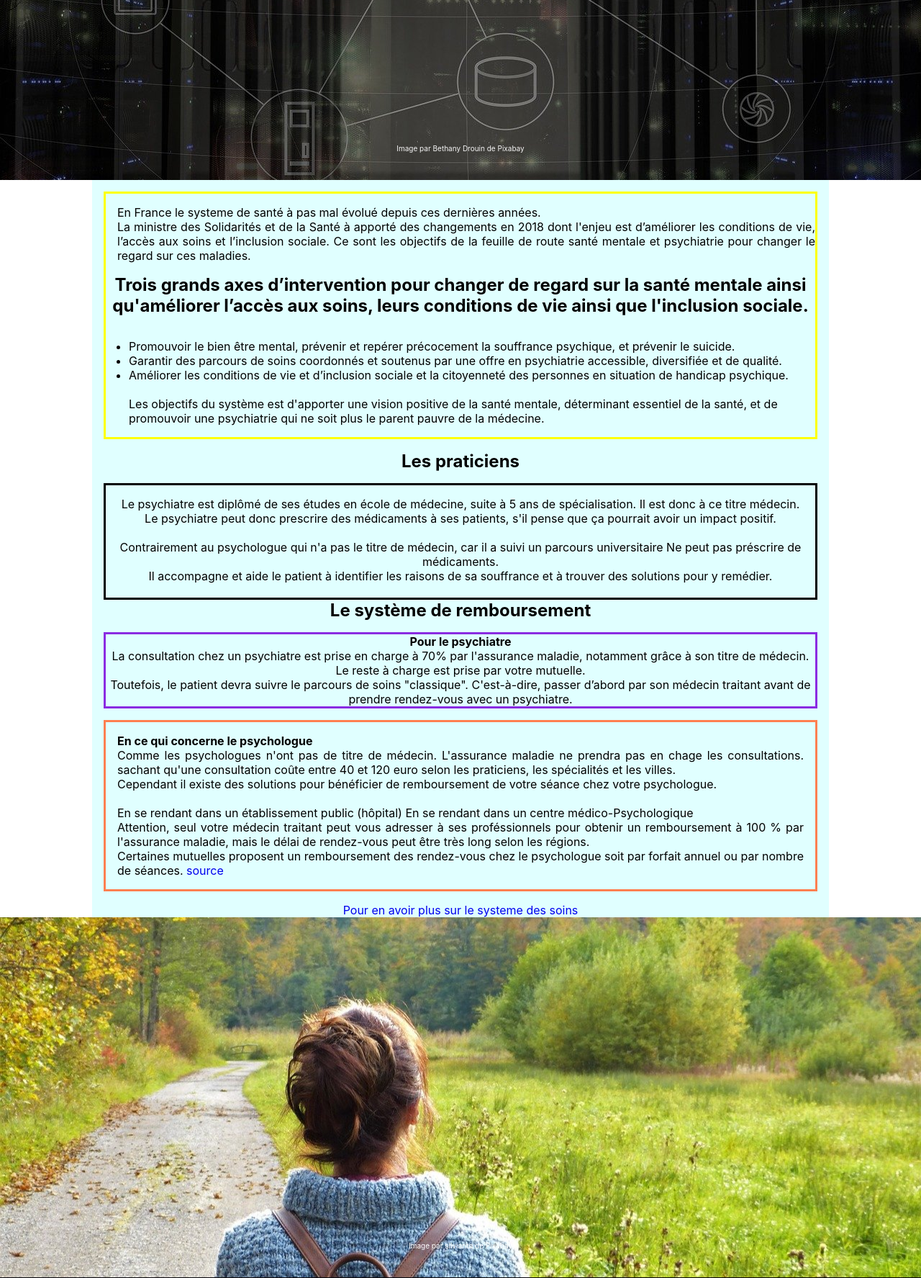
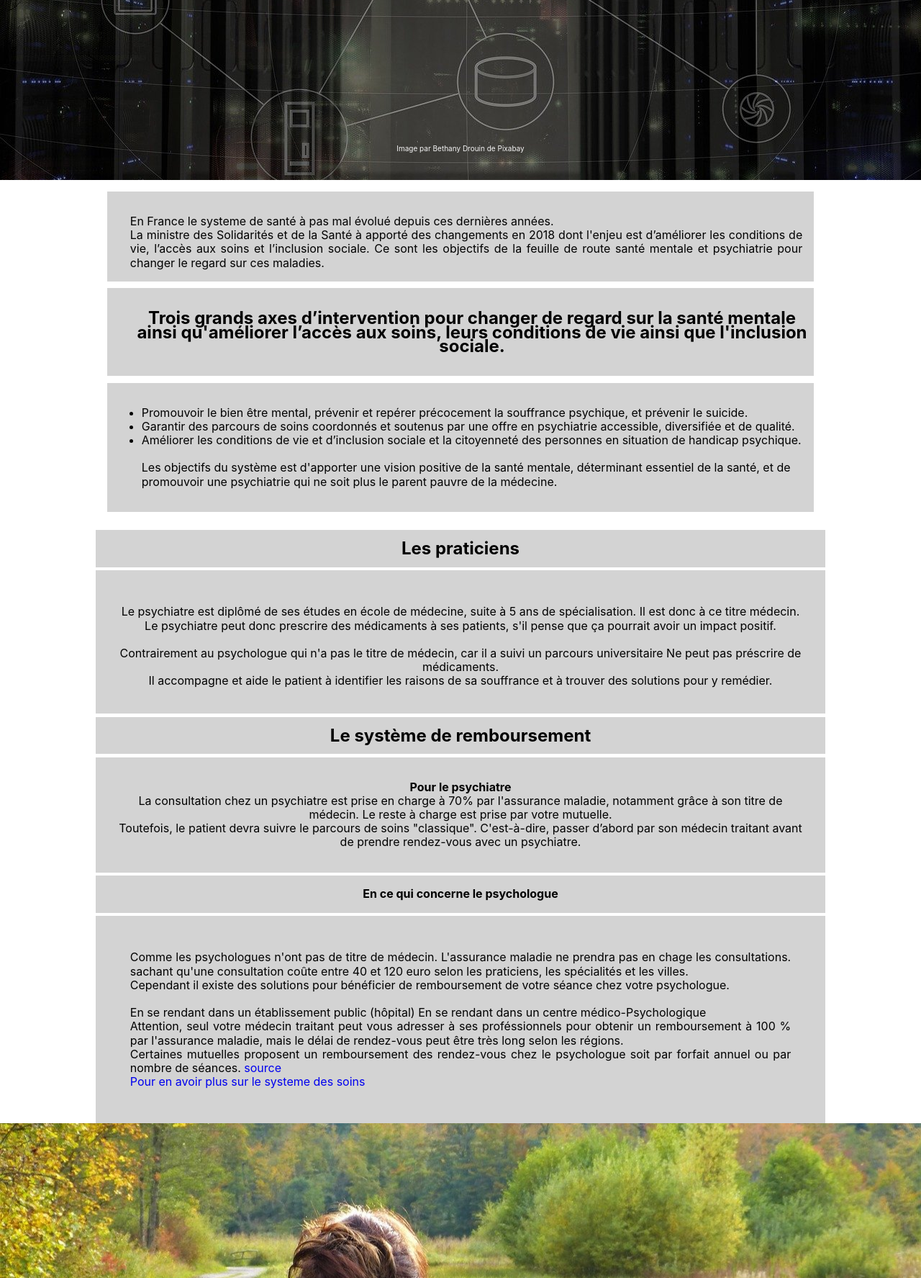
Before and after one commit to FranciscoKevin/Badmood, a PHP site: page /page_infoSysteme.php in a window 1280 px wide. Shown: the part 330-2105 px from the top of the page at 72% size. Run offline with PHP 8.4, Linux system fonts and the light colour scheme; some libraries are stand-ins or nearby versions.

Commit message:
css grid info Système

```diff
--- a/infoSysteme.css
+++ b/infoSysteme.css
@@ -51,7 +51,6 @@ body {
 /* box contenu */
 .littleBody {
     display: inline-block;
-    background-color: lightcyan;
     box-shadow: black;
     flex-direction: column;
     justify-content: center;
@@ -67,7 +66,6 @@ body {
     align-items: center;
     text-align: justify;
     margin: 1em;
-    border: solid yellow;
 }
 
 .intro {
@@ -95,19 +93,76 @@ body {
     padding-top: 1em;
     margin: 1em;
     margin-bottom: 0em;
-    border: solid;
 }
 
 .psychiaRemb {
     margin: 1em;
-    border: solid blueviolet;
 }
 
 .psychoRemb {
     text-align: justify;
     padding: 1em;
     margin: 1em;
-    border: solid coral;
+}
+
+/* Grid elements */
+.blocMasterGrid{
+    display: grid;
+    border-style: 2px solid black;
+    grid-gap: 5px;
+    grid-template-columns: 1fr;
+    grid-template-rows: minmax(50px, auto);
+    margin: 1px;
+}
+
+.bloc {
+    margin: 0.3em;
+    padding: 1em;
+    background-color: lightgray;
+    line-height: 1.2em;
+}
+
+.elementGrid1 {
+    grid-column: 1;
+    grid-row: 1;
+    margin-top: 0em;
+}
+
+.elementGrid2 {
+    grid-column: 1;
+    grid-row: 2;
+}
+
+.elementGrid3 {
+    grid-column: 1;
+    grid-row: 3;
+}
+
+.elementGrid4 {
+    grid-column: 1;
+    grid-row: 4;
+}
+
+.elementGrid5 {
+    grid-column: 1;
+    grid-row: 5;
+}
+
+.elementGrid6 {
+    grid-column: 1;
+    grid-row: 6;
+}
+
+.elementGrid7 {
+    grid-column: 1;
+    grid-row: 7;
+}
+
+.elementGrid8 {
+    text-align: center;
+    grid-column: 1;
+    grid-row: 8;
+    margin-bottom: 0em;
 }
 
 /* Format écran */
--- a/page_infoSysteme.php
+++ b/page_infoSysteme.php
@@ -21,13 +21,27 @@
             <p class="mentionPhotoSystemeTop">Image par Bethany Drouin de Pixabay</p>
     </section>
     <main class="littleBody">
+        <div class="blocmasterGrid">
             <section class="introductionSysteme">
+                <div class="bloc elementGrid1">
                     <div class="intro">
-                <p>En France le systeme de santé à pas mal évolué depuis ces dernières années.<br>La ministre des Solidarités et de la Santé à apporté des changements en 2018 dont l'enjeu est d’améliorer les conditions de vie, l’accès aux soins et l’inclusion sociale. Ce sont les objectifs de la feuille de route santé mentale et psychiatrie pour changer le regard sur ces maladies.</p>
+                        <p>
+                            En France le systeme de santé à pas mal évolué depuis
+                            ces dernières années.<br>La ministre des Solidarités et
+                            de la Santé à apporté des changements en 2018 dont l'enjeu
+                            est d’améliorer les conditions de vie, l’accès aux soins et
+                            l’inclusion sociale. Ce sont les objectifs de la feuille de
+                            route santé mentale et psychiatrie pour changer le regard sur
+                            ces maladies.
+                        </p>
                     </div>
+                </div>
+                <div class="bloc elementgrid2">
                     <div class="titreIntro">
                         <h2>Trois grands axes d’intervention pour changer de regard sur la santé mentale ainsi qu'améliorer l’accès aux soins, leurs conditions de vie ainsi que l'inclusion sociale.</h2>
                     </div>
+                </div>
+                <div class="bloc elementGrid 3">
                     <div class="listIntro">
                         <ul>
                             <li>Promouvoir le bien être mental, prévenir et repérer précocement la souffrance psychique, et prévenir le suicide.</li>
@@ -36,9 +50,15 @@
                         </ul><br>
                         <p>Les objectifs du système est d'apporter une vision positive de la santé mentale, déterminant essentiel de la santé, et de promouvoir une psychiatrie qui ne soit plus le parent pauvre de la médecine.</p>
                     </div>
+                </div>
             </section>
             <section>
+                <div class="bloc elementGrid 3">
+                    <div class="diffProTitre">
                         <h2>Les praticiens</h2>
+                    </div>
+                </div>
+                <div class="bloc elementGrid4">
                     <div class="diffPro">
                         <p>
                             Le psychiatre est diplômé de ses études en école de médecine, suite à 5 ans de spécialisation.
@@ -53,9 +73,13 @@
                             sa souffrance et à trouver des solutions pour y remédier.
                         </p><br>
                     </div>
+                </div>
             </section>
             <section>
+                <div class="bloc elementGrid5">
                     <h2>Le système de remboursement</h2>
+                </div>
+                <div class="bloc elementGrid6">
                     <div class="psychiaRemb">
                         <h4>Pour le psychiatre</h4>
                         <p>
@@ -67,8 +91,12 @@
                             rendez-vous avec un psychiatre.
                         </p>
                     </div>
+                </div>
+                <div class="bloc elementGrid7">
+                    <h4>En ce qui concerne le psychologue</h4>
+                </div>
+                <div class="bloc elementGrid8">
                     <div class="psychoRemb">
-                <h4>En ce qui concerne le psychologue</h4>
                         <p>
                             Comme les psychologues n'ont pas de titre de médecin.
                             L'assurance maladie ne prendra pas en chage les consultations.
@@ -76,8 +104,8 @@
                             les praticiens, les spécialités et les villes.
                             <br>
                             Cependant il existe des solutions pour bénéficier de remboursement
-                    de votre séance chez votre psychologue.<br><br>
-
+                            de votre séance chez votre psychologue.
+                            <br><br>
                             En se rendant dans un établissement public (hôpital)
                             En se rendant dans un centre médico-Psychologique
                             <br>
@@ -89,9 +117,11 @@
                             soit par forfait annuel ou par nombre de séances.
                             <a href="https://www.aide-sociale.fr/psychologue-remboursement/">source</a>
                         </p>
+                        <a href="https://solidarites-sante.gouv.fr/systeme-de-sante-et-medico-social/parcours-de-sante-vos-droits/modeles-et-documents/guide-usagers-votre-sante-vos-droits/article/fiche-6-les-soins-psychiatriques">Pour en avoir plus sur le systeme des soins</a>
                     </div>
-            <a href="https://solidarites-sante.gouv.fr/systeme-de-sante-et-medico-social/parcours-de-sante-vos-droits/modeles-et-documents/guide-usagers-votre-sante-vos-droits/article/fiche-6-les-soins-psychiatriques">Pour en avoir plus sur le systeme des soins</a>
+                </div>
             </section>
+        </div>
     </main>
     <section class="photoSystemeBot">
         <p class="mentionPhotoSystemeBot">Image par silviarita de Pixabay</p>
```
Lines whose indentation alone changed are shown as unchanged.
